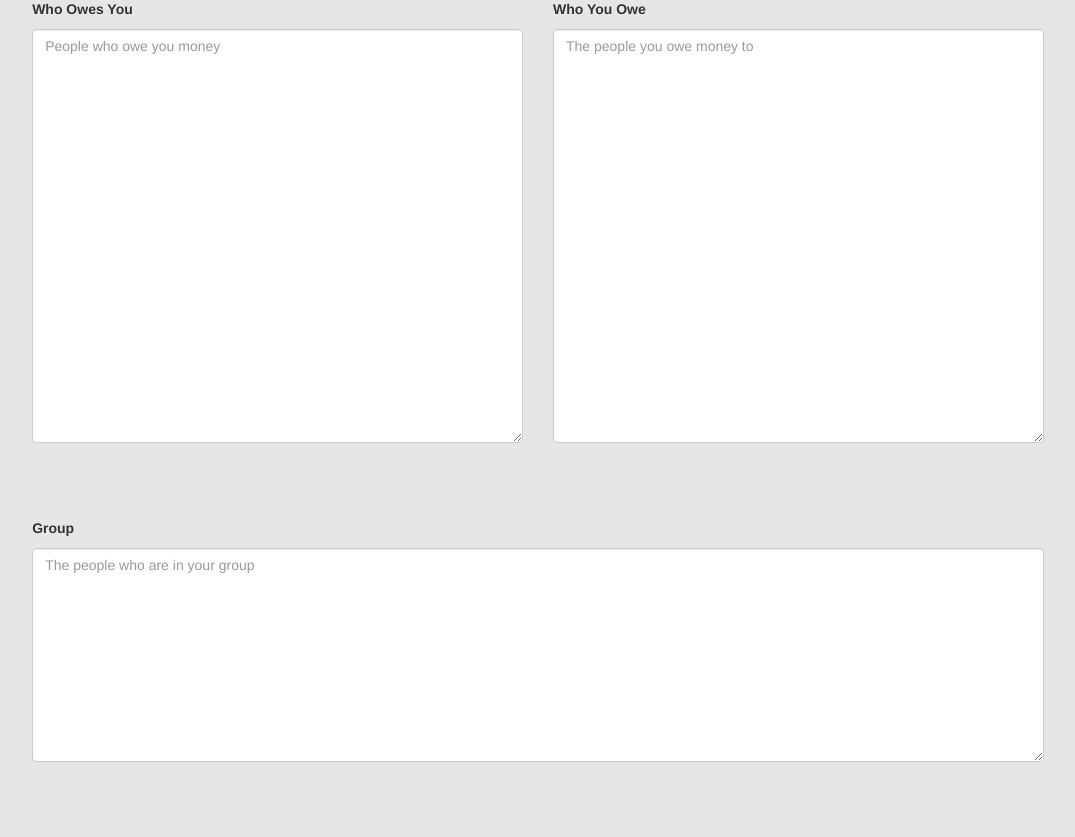
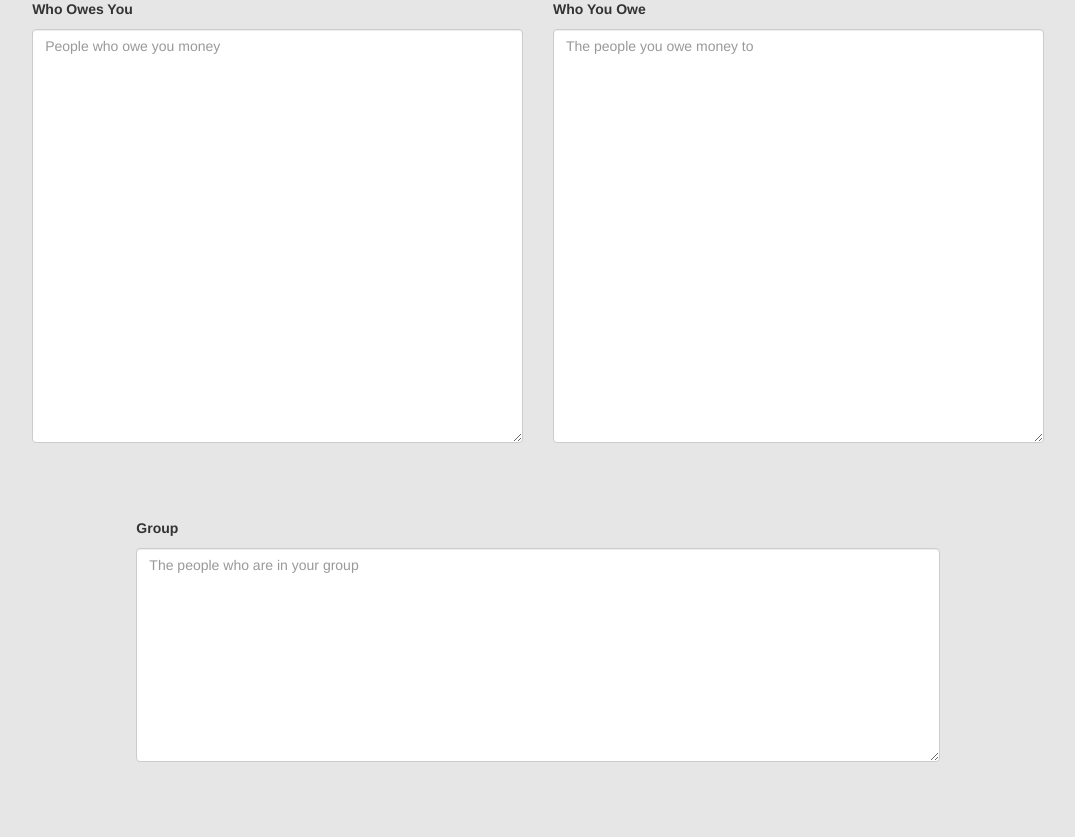
Before and after one commit to cellfoneguy/tartanhacks15, a Flask app: page / in a window 1280 px wide. Shown: the part 750-1587 px from the top of the page, without its empty margins (102-1177 px from the left). Run offline with Flask 2, Linux system fonts and the light colour scheme; some libraries are stand-ins or nearby versions.

Commit message:
offset group

```diff
--- a/FlaskWebProject/templates/index.html
+++ b/FlaskWebProject/templates/index.html
@@ -167,7 +167,7 @@
   <div class="row"> <div class="col-md-12"> </br> </div> </div>
   <div class="row"> <div class="col-md-12"> </br> </div> </div>
   <div class="row-fluid">
-    <div class="col-md-10 col-md-offset-1">
+    <div class="col-md-8 col-md-offset-2">
       <form role="form">
         <div class="form-group">
           <p><strong> Group </strong></p>
```
